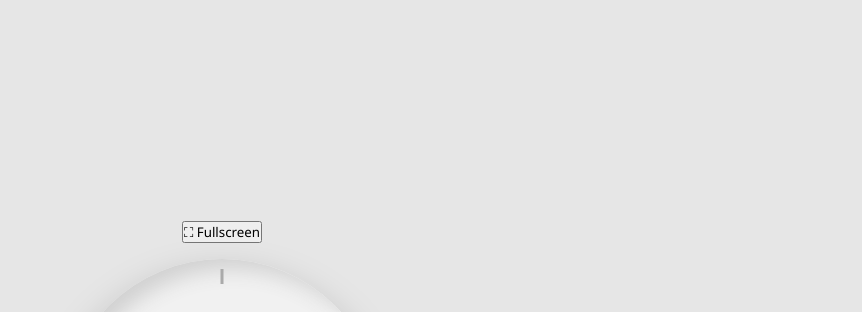
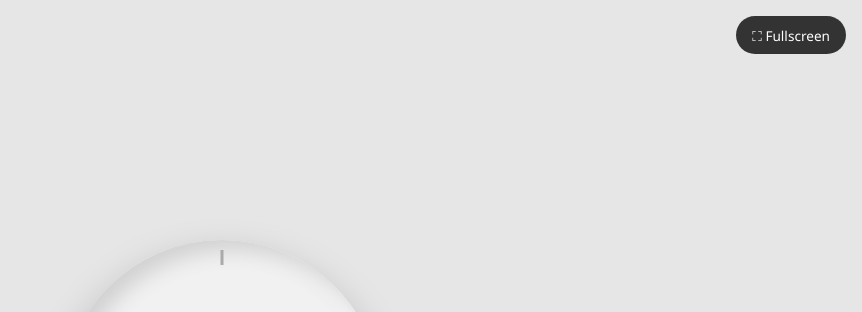
Before and after one commit to Arshilmsk/analogclock, a plain HTML site: page index.html in a window 1280 px wide. Shown: the top 312 px of the page, without its empty margins (418-1280 px from the left). Drawn offline with Linux system fonts and the light colour scheme.

Commit message:
Update Clock

```diff
--- a/style.css
+++ b/style.css
@@ -129,3 +129,25 @@ body{
     text-transform: uppercase;
     color: #777;
 }
+
+#fullscreenBtn{
+    position: fixed;
+    top: 1rem;
+    right: 1rem;
+    padding: 0.6rem 1rem;
+    border-radius: 2rem;
+    border: none;
+    background: #333;
+    color: #fff;
+    font-size: 0.85rem;
+    cursor: pointer;
+    z-index: 999;
+    transition: 0.2s ease;
+}
+
+#fullscreenBtn:hover{
+    background: #000;
+}
+#fullscreenBtn:active{
+    transform: scale(0.95);
+}
```
